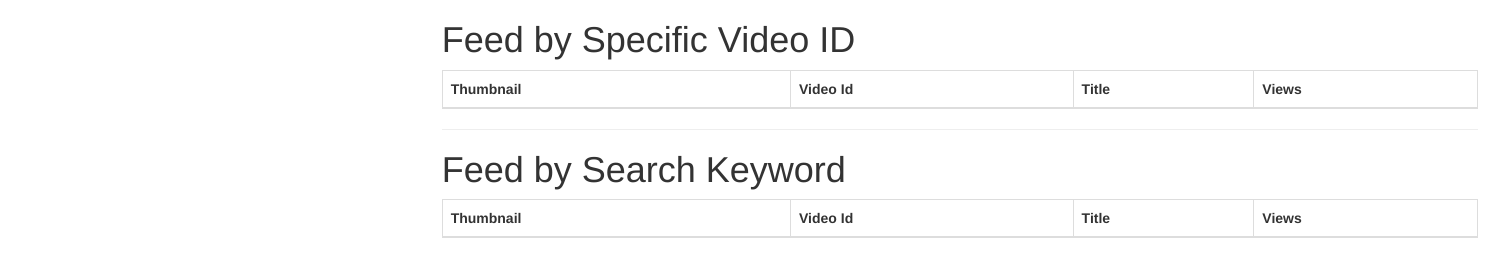
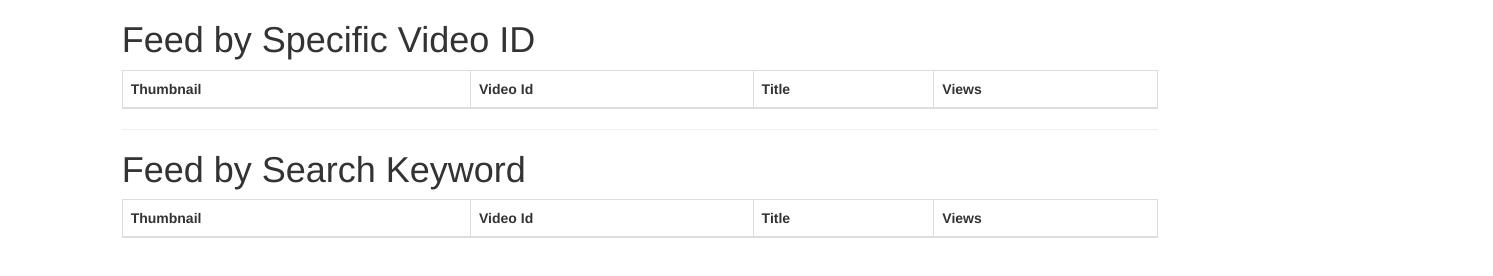
Before and after one commit to sohelamin/youtube-json-api, a plain HTML site: page youtube-data-feed.html in a window 1280 px wide. Shown: the whole page, 1493 px wide, since content can reach past the window. Drawn offline with nearby package versions, Linux system fonts and the light colour scheme; no server answers.

Commit message:
Bootstrap UI added
Bootstrap UI added

```diff
--- a/youtube-data-feed.html
+++ b/youtube-data-feed.html
@@ -55,7 +55,7 @@
     <body>
 	    <div class="container-fluid">
 	    	<div class="row">
-	    		<div class="col-md-10 col-md-offset-4">
+	    		<div class="col-md-10 col-md-offset-1">
 			        <h1>Feed by Specific Video ID</h1>
 			        <div id="feed_by_specific_video_id">
 			            <table class="table table-bordered">
```
